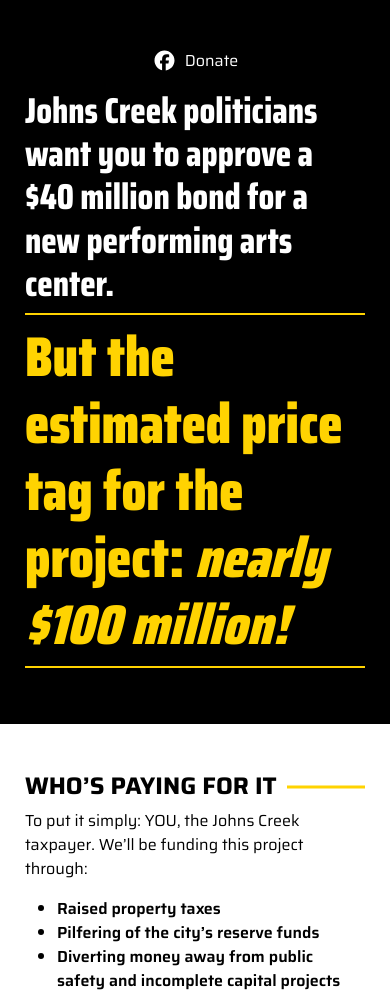
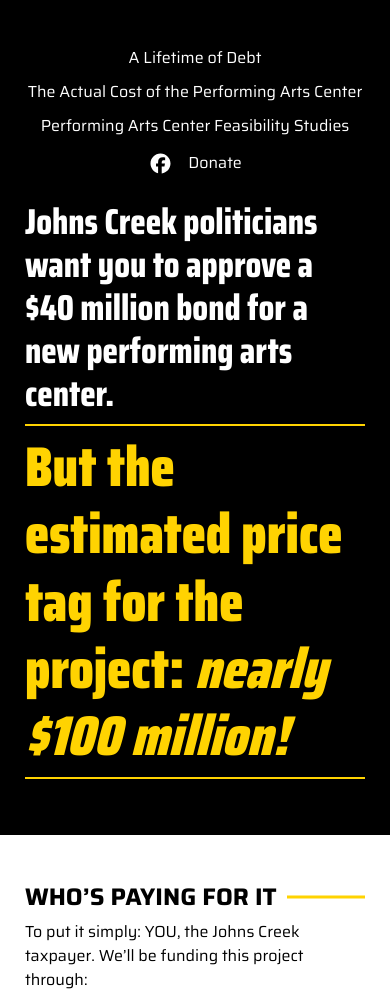
Before and after one commit to Brendan-Kapcsos/JcNoBond, a plain HTML site: page index.html in a window 390 px wide. Shown: the top 996 px of the page. Drawn offline with nearby package versions, Linux system fonts and the light colour scheme.

Commit message:
Add files via upload

```diff
--- a/css/style.css
+++ b/css/style.css
@@ -28,7 +28,7 @@ img {
 .header-links {
     display: flex;
     align-items: center;
-    gap: 8px;
+    gap: 15px;
     justify-content: end;
 }
 
@@ -109,6 +109,12 @@ img {
     section .header-links {
         justify-content: center;
         margin-bottom: 1rem;
+        flex-wrap: wrap;
+    }
+
+    section .header-links a{
+        text-align: center;
+        line-height: 1.2;
     }
 
     .subheading {
--- a/index.html
+++ b/index.html
@@ -18,7 +18,10 @@
 
     <section style="background-color: #000; color: #fff;" class="py-5">
         <div class="container">
-            <div class="header-links">
+            <div class="header-links mb-4">
+                <a href="A Lifetime of Debt.pdf" download="true" target="_blank">A Lifetime of Debt</a>
+                <a href="The Actual Cost of the Performing Arts Center.pdf" download="true" target="_blank">The Actual Cost of the Performing Arts Center</a>
+                <a href="JC PAC Feasibility Studies.zip" download="true" target="_blank">Performing Arts Center Feasibility Studies</a>
                 <a href="https://www.facebook.com/p/Johns-Creek-Citizens-Alliance-61579342296528/" target="_blank">
                     <svg xmlns="http://www.w3.org/2000/svg" viewBox="0 0 640 640"
                         style="width: 25px;fill: #fff;"><!--!Font Awesome Free v7.0.1 by @fontawesome - https://fontawesome.com License - https://fontawesome.com/license/free Copyright 2025 Fonticons, Inc.-->
```
Also changed, not shown: 3 other files.
